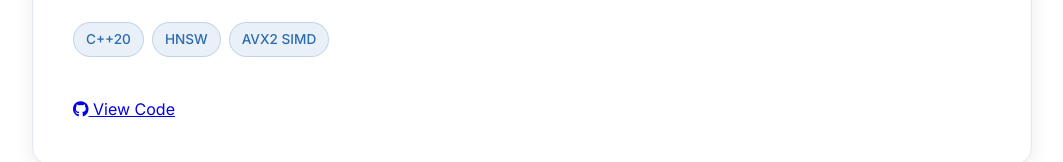
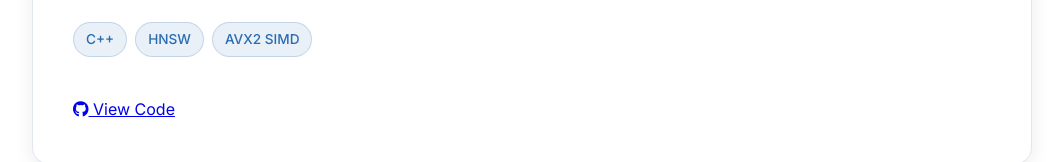
Before and after one commit to youni20/portfolio, a plain HTML site: page index.html in a window 1280 px wide. Shown: the part 6902-7064 px from the top of the page, without its empty margins (108-1171 px from the left). Drawn offline with Linux system fonts and the light colour scheme.

Commit message:
Simplify C++20 tech tag to C++.

```diff
--- a/index.html
+++ b/index.html
@@ -427,7 +427,7 @@
                             HNSW from scratch for sub-millisecond ANN search across millions of 128-dim AudioSet
                             embeddings using AVX2 SIMD and mmap.</p>
                         <div class="project-tech">
-                            <span class="tech-tag">C++20</span>
+                            <span class="tech-tag">C++</span>
                             <span class="tech-tag">HNSW</span>
                             <span class="tech-tag">AVX2 SIMD</span>
                         </div>
```
